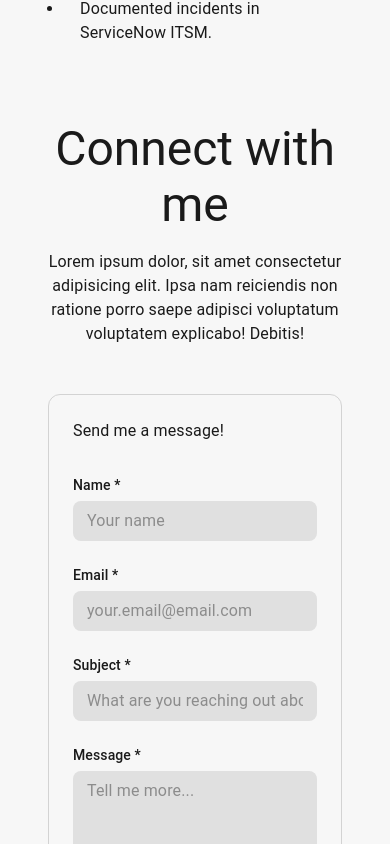
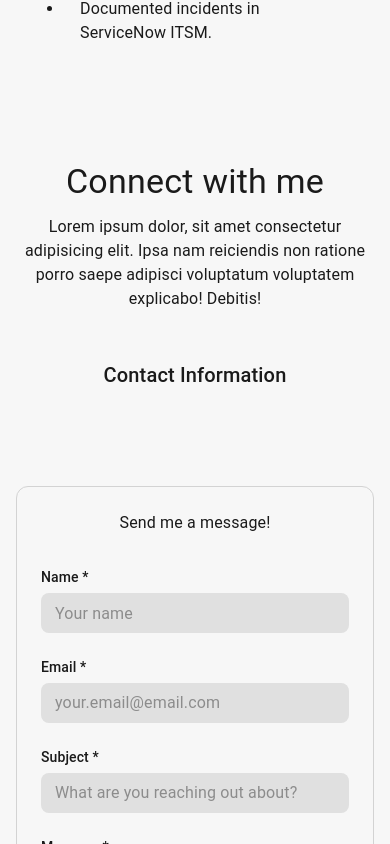
Before and after one commit to s-meenaghan7/homepage, a React (Vite) app: page / in a window 390 px wide. Shown: the part 3700-4544 px from the top of the page. Built offline with nearby package versions, Linux system fonts and the light colour scheme; some icons are missing.

Commit message:
fix: improved responsiveness of Contact section components; ContactInformation displays InfoBadges on larger screens, Social buttons on smaller screens; reduced Contact section header size from h3 to h4

```diff
--- a/src/features/contact/Contact.tsx
+++ b/src/features/contact/Contact.tsx
@@ -11,7 +11,8 @@ export function Contact() {
       id="contact"
       sx={{
         flexGrow: 1,
-        p: 4,
+        px: { xs: 0, sm: 2 },
+        py: 9,
         backgroundColor: "background.default",
         color: "text.primary",
         display: "flex",
@@ -21,7 +22,7 @@ export function Contact() {
     >
       {/* Header */}
       <Typography
-        variant="h3"
+        variant="h4"
         gutterBottom
         align="center"
       >
@@ -37,9 +38,11 @@ export function Contact() {
       </Typography>
 
       <Grid
+        spacing={{ xs: 6, md: 2 }}
         container
-        spacing={6}
-        sx={{ width: "100%" }}
+        width="100%"
+        display="flex"
+        flexDirection={{ xs: "column-reverse", md: "row" }}
       >
         <ContactForm />
         <ContactInformation />
--- a/src/features/contact/ContactForm.tsx
+++ b/src/features/contact/ContactForm.tsx
@@ -13,15 +13,24 @@ export function ContactForm() {
   }
 
   return (
+    <Grid width={{ sm: "100%", md: "55%" }}>
       <Grid
-      size={{ xs: 12, sm: 10, md: 6.5 }}
+        display="flex"
+        flexDirection="column"
         sx={{
           padding: 3,
           borderRadius: 3,
           border: "1px solid lightgrey",
         }}
       >
-      <Typography sx={{ marginBottom: 4 }}>Send me a message!</Typography>
+        <Typography
+          alignSelf={{ xs: "center", sm: "center", md: "flex-start" }}
+          sx={{
+            marginBottom: 4,
+          }}
+        >
+          Send me a message!
+        </Typography>
 
         <Box
           component="form"
@@ -67,15 +76,16 @@ export function ContactForm() {
             />
             <Button
               size="large"
+              fullWidth
               type="submit"
               variant="contained"
               endIcon={<SendRoundedIcon />}
-            sx={{ alignSelf: "flex-start" }}
             >
               Send Message
             </Button>
           </Stack>
         </Box>
       </Grid>
+    </Grid>
   )
 }
--- a/src/features/contact/ContactInformation.tsx
+++ b/src/features/contact/ContactInformation.tsx
@@ -1,13 +1,22 @@
+import Email from "@mui/icons-material/Email"
+import GitHub from "@mui/icons-material/GitHub"
+import LinkedIn from "@mui/icons-material/LinkedIn"
 import Grid from "@mui/material/Grid"
 import Stack from "@mui/material/Stack"
+import { useTheme } from "@mui/material/styles"
 import Typography from "@mui/material/Typography"
+import useMediaQuery from "@mui/material/useMediaQuery"
+import { InfoBadge } from "../../common"
 import { EmailButton } from "../../common/EmailButton"
 import { GitHubButton } from "../../common/GitHubButton"
 import { LinkedInButton } from "../../common/LinkedInButton"
 
 export function ContactInformation() {
+  const theme = useTheme()
+  const isMediumScreen = useMediaQuery(theme.breakpoints.down("md"))
+
   return (
-    <Grid size={{ xs: 12, md: 5 }}>
+    <Grid justifyItems="center">
       <Typography
         variant="h6"
         gutterBottom
@@ -15,13 +24,38 @@ export function ContactInformation() {
         Contact Information
       </Typography>
       <Stack
-        direction="row"
+        direction={{ xs: "row", sm: "row", md: "column" }}
         spacing={2}
         fontSize="large"
       >
-        <EmailButton />
-        <LinkedInButton />
-        <GitHubButton />
+        {isMediumScreen ? (
+          <>
+            <EmailButton />
+            <LinkedInButton />
+            <GitHubButton />
+          </>
+        ) : (
+          <>
+            <InfoBadge
+              title="Email"
+              icon={<Email />}
+              value="seanmeenaghan@gmail.com"
+              href="mailto:seanmeenaghan@email.com"
+            />
+            <InfoBadge
+              title="LinkedIn"
+              icon={<LinkedIn />}
+              value="linkedin.com/in/seanmeenaghan/"
+              href="https://www.linkedin.com/in/seanmeenaghan/"
+            />
+            <InfoBadge
+              title="GitHub"
+              icon={<GitHub />}
+              value="github.com/s-meenaghan7"
+              href="https://github.com/s-meenaghan7"
+            />
+          </>
+        )}
       </Stack>
     </Grid>
   )
```
Lines whose indentation alone changed are shown as unchanged.
